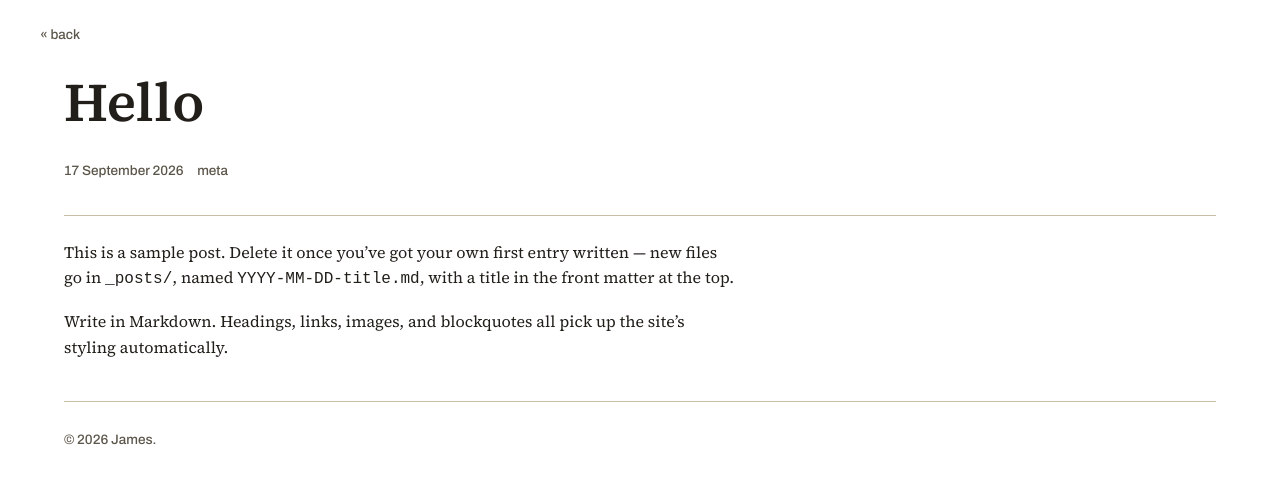
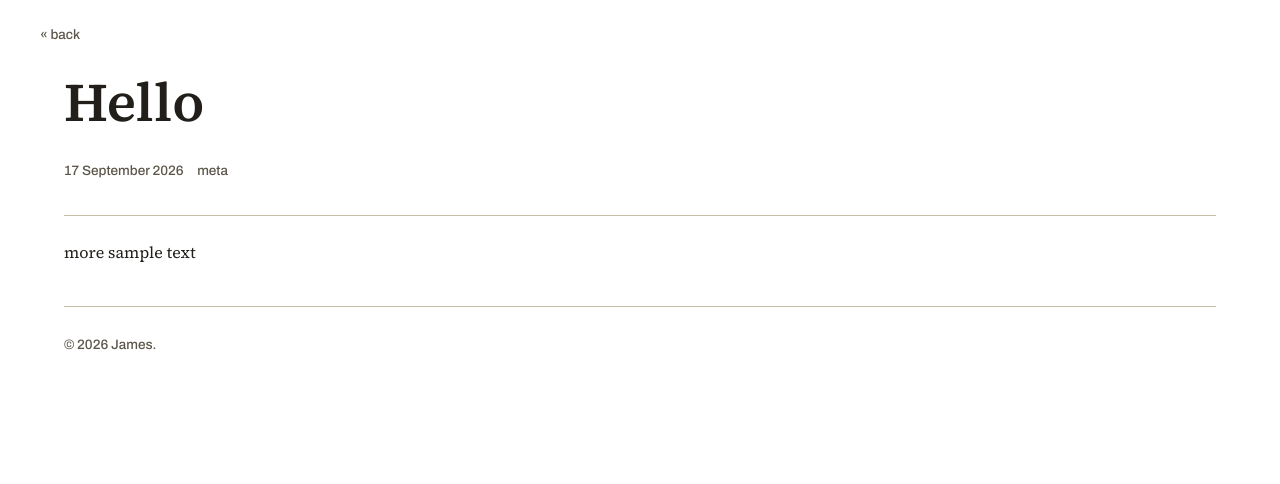
Before and after one commit to HegelianChant/jamesyancey, a Jekyll site: the page built from _posts/2026-09-17-hello.md, in a window 1280 px wide. Shown: the top 484 px of the page. Built offline with Jekyll 4.4.1, drawn with Linux system fonts in a browser that asks for light colours.

Commit message:
Update 2026-09-17-hello.md

```diff
--- a/_posts/2026-09-17-hello.md
+++ b/_posts/2026-09-17-hello.md
@@ -2,6 +2,4 @@
 title: "Hello"
 tags: [meta]
 ---
-This is a sample post. Delete it once you've got your own first entry written — new files go in `_posts/`, named `YYYY-MM-DD-title.md`, with a title in the front matter at the top.
-
-Write in Markdown. Headings, links, images, and blockquotes all pick up the site's styling automatically.
+more sample text
```
